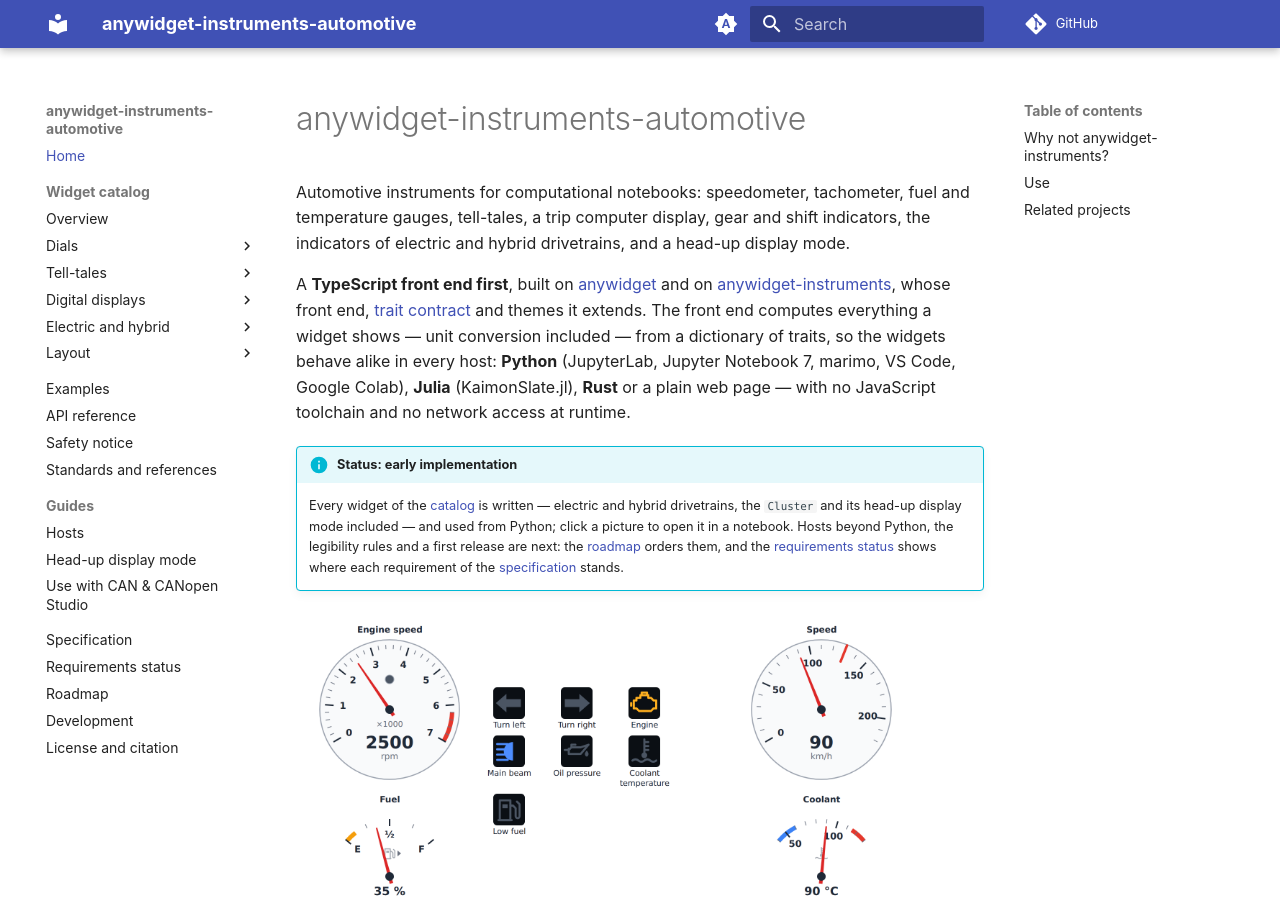
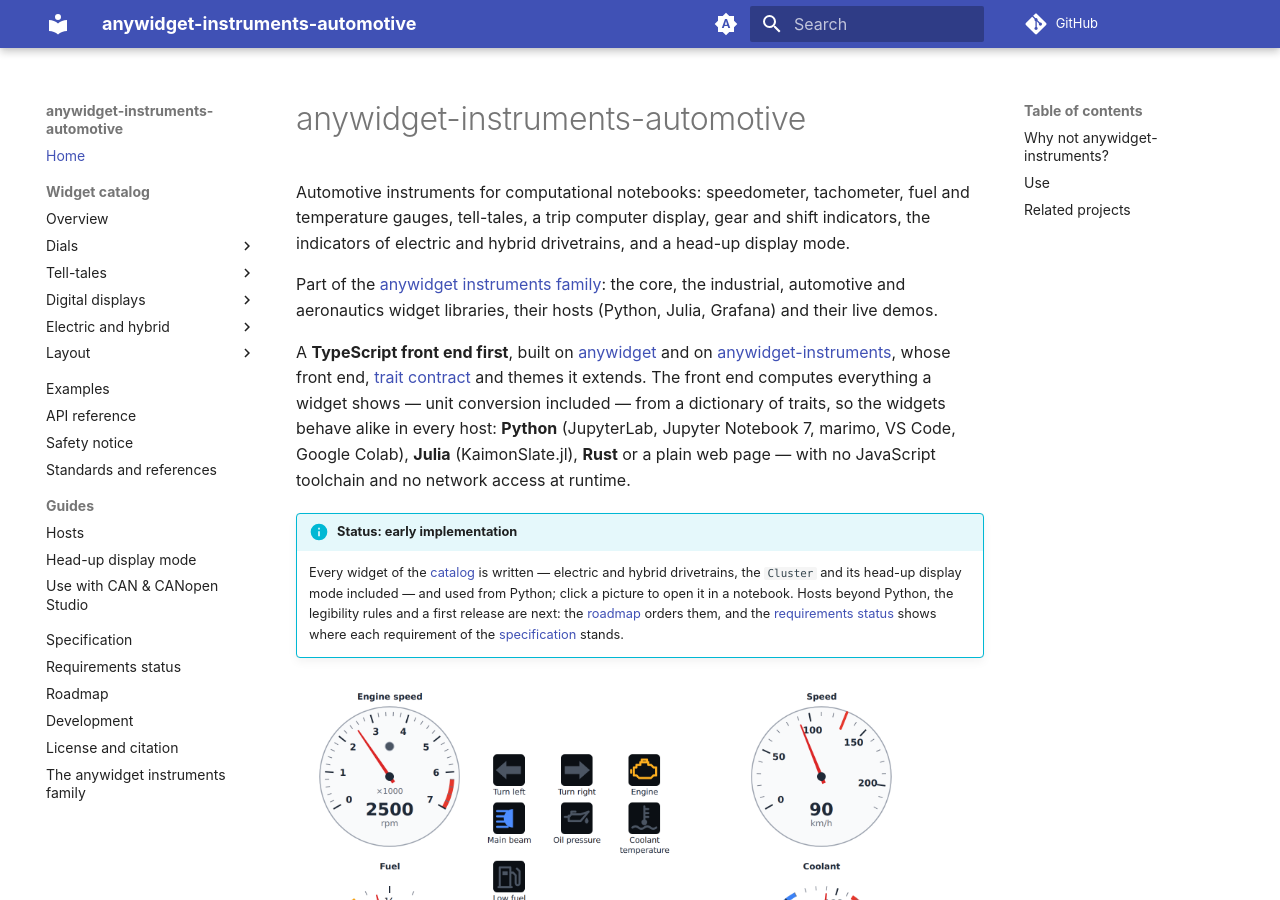
Before and after one commit to AnywidgetInstruments/anywidget-instruments-automotive, an MkDocs documentation site: the page built from docs/index.md, in a window 1280 px wide and 900 px high. Built offline with MkDocs 1.6.1 and Material for MkDocs 9.7.7, drawn with Linux system fonts in a browser that asks for light colours; comment, search, counter and statistics services are not loaded.

Commit message:
Link the documentation to the family site
The site documented the library alone: a reader had no way to reach the
other libraries of the family, their hosts and their live demos from it.

Link https://anywidgetinstruments.github.io/ from the navigation, on
every page, and from the home page.

Assisted-by: AI

```diff
--- a/docs/index.md
+++ b/docs/index.md
@@ -3,6 +3,10 @@
 Automotive instruments for computational notebooks: speedometer, tachometer, fuel and
 temperature gauges, tell-tales, a trip computer display, gear and shift indicators, the
 indicators of electric and hybrid drivetrains, and a head-up display mode.
+
+Part of the [anywidget instruments family](https://anywidgetinstruments.github.io/):
+the core, the industrial, automotive and aeronautics widget libraries, their
+hosts (Python, Julia, Grafana) and their live demos.
 
 A **TypeScript front end first**, built on [anywidget](https://anywidget.dev) and on
 [anywidget-instruments](https://github.com/AnywidgetInstruments/anywidget-instruments), whose front
--- a/mkdocs.yml
+++ b/mkdocs.yml
@@ -55,6 +55,7 @@ nav:
   - Roadmap: roadmap.md
   - Development: development.md
   - License and citation: citing.md
+  - The anywidget instruments family: https://anywidgetinstruments.github.io/
 plugins:
   - search
   - mkdocstrings:
```
